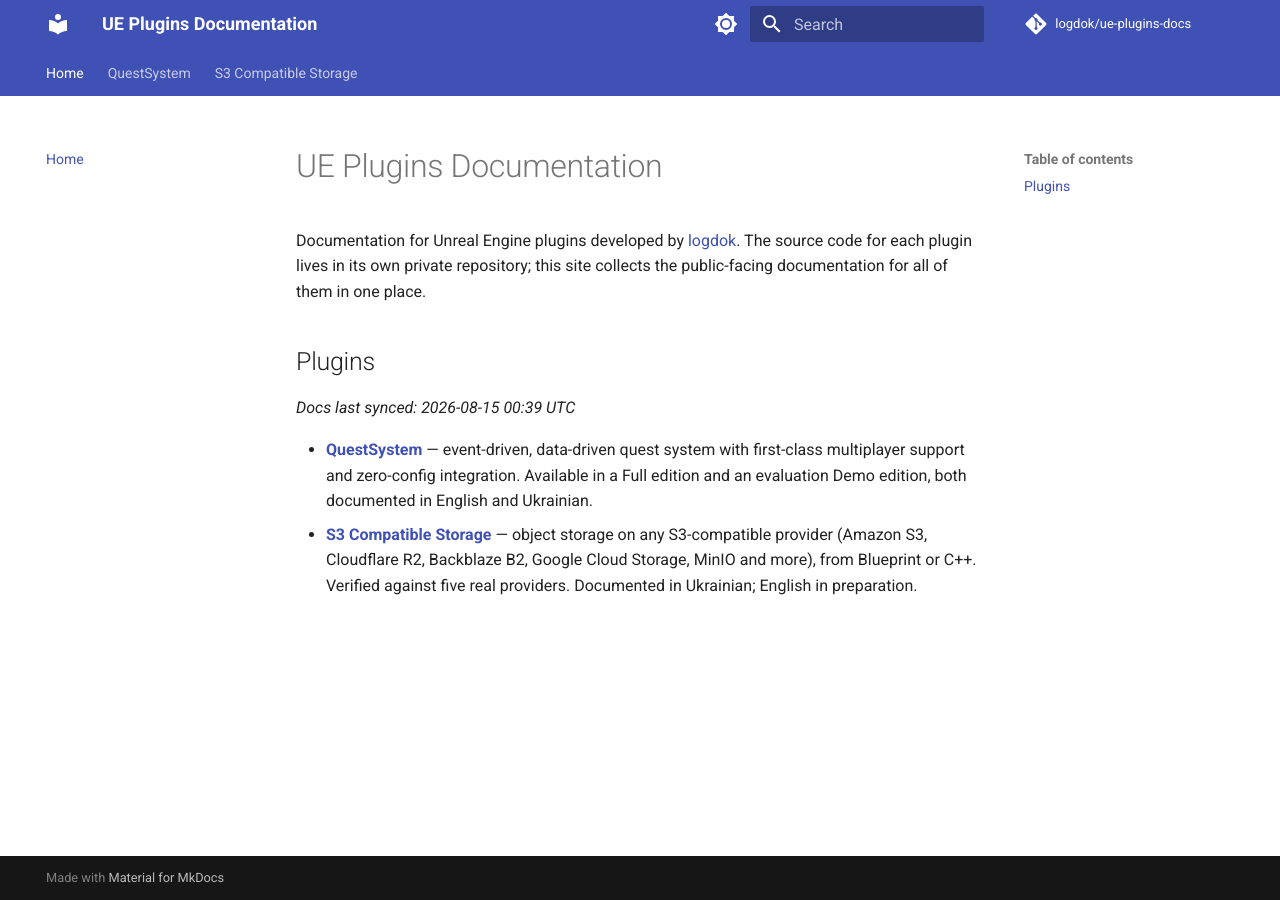
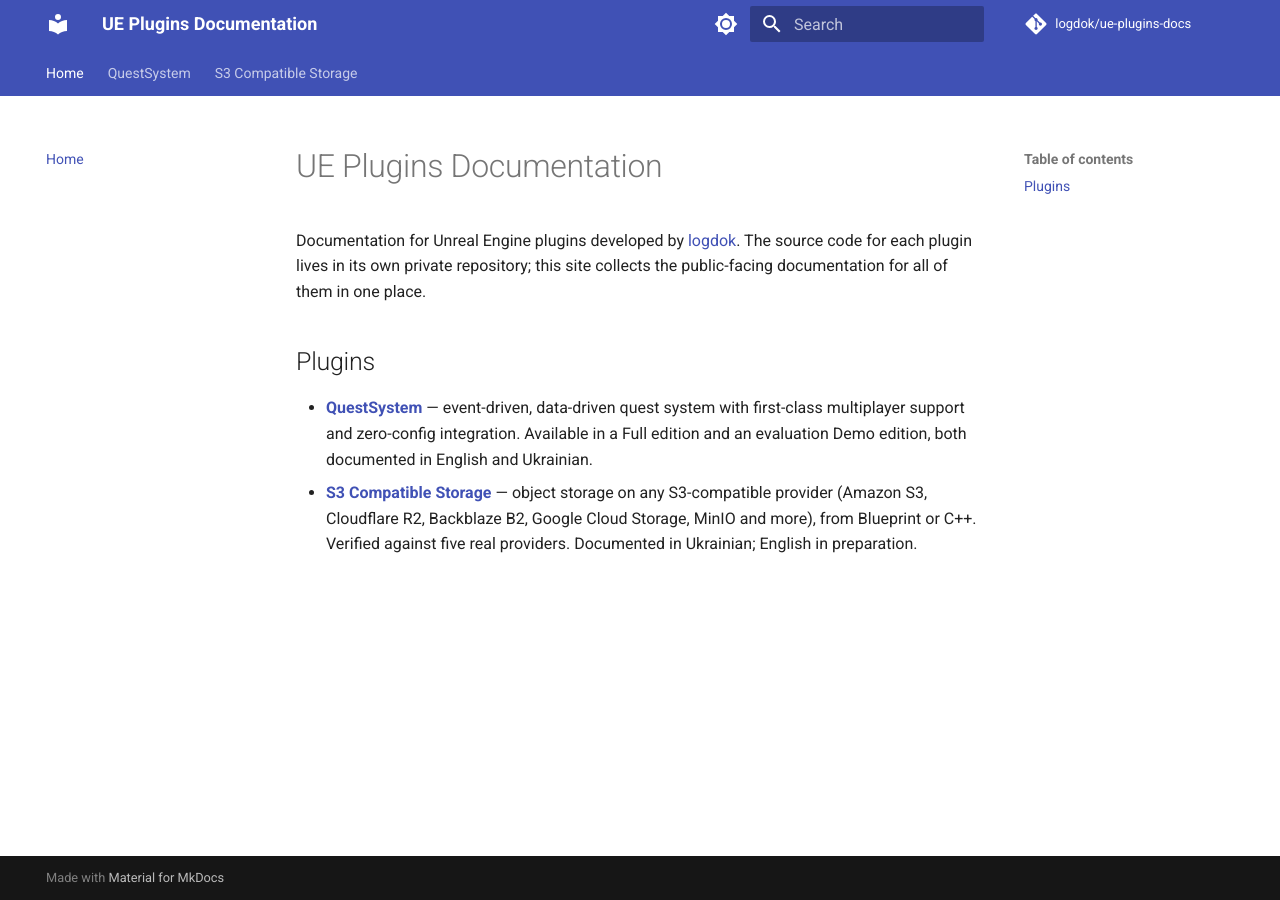
Before and after one commit to logdok/ue-plugins-docs, an MkDocs documentation site: the page built from docs/index.md, in a window 1280 px wide. Built offline with MkDocs 1.6.1 and Material for MkDocs 9.7.7, drawn with Linux system fonts in a browser that asks for light colours; comment, search, counter and statistics services are not loaded.

Commit message:
Move the last-synced date from the homepage to each plugin's own page
Plugins sync on their own schedules, so a single stamp on the homepage only
ever reported whichever plugin published most recently - which read as the
date for all of them.

```diff
--- a/docs/index.md
+++ b/docs/index.md
@@ -4,9 +4,5 @@ Documentation for Unreal Engine plugins developed by [logdok](https://github.com
 
 ## Plugins
 
-<!-- last-synced:start -->
-*Docs last synced: 2026-08-15 00:39 UTC*
-<!-- last-synced:end -->
-
 - **[QuestSystem](quest-system/index.md)** — event-driven, data-driven quest system with first-class multiplayer support and zero-config integration. Available in a Full edition and an evaluation Demo edition, both documented in English and Ukrainian.
 - **[S3 Compatible Storage](s3-compatible-storage/index.md)** — object storage on any S3-compatible provider (Amazon S3, Cloudflare R2, Backblaze B2, Google Cloud Storage, MinIO and more), from Blueprint or C++. Verified against five real providers. Documented in Ukrainian; English in preparation.
```
Also changed, not shown: docs/s3-compatible-storage/index.md (+4 -0 lines).
